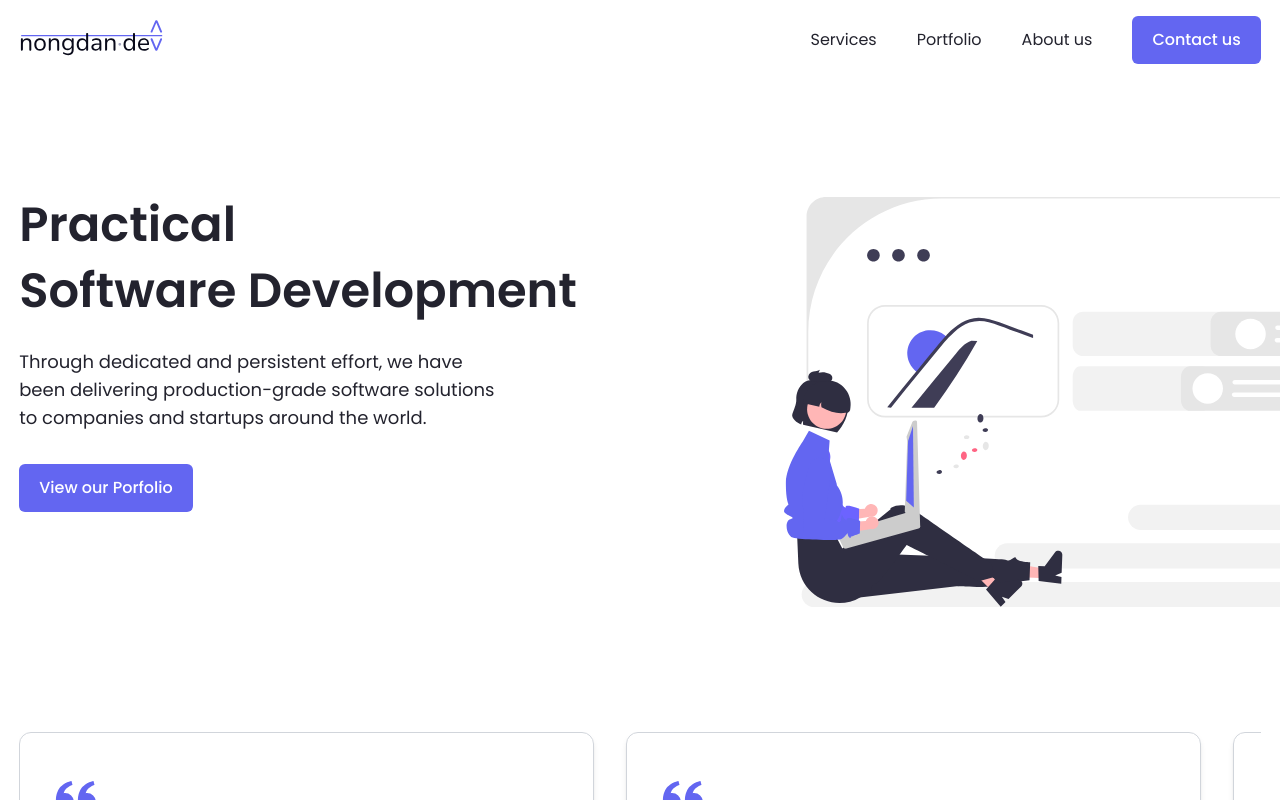
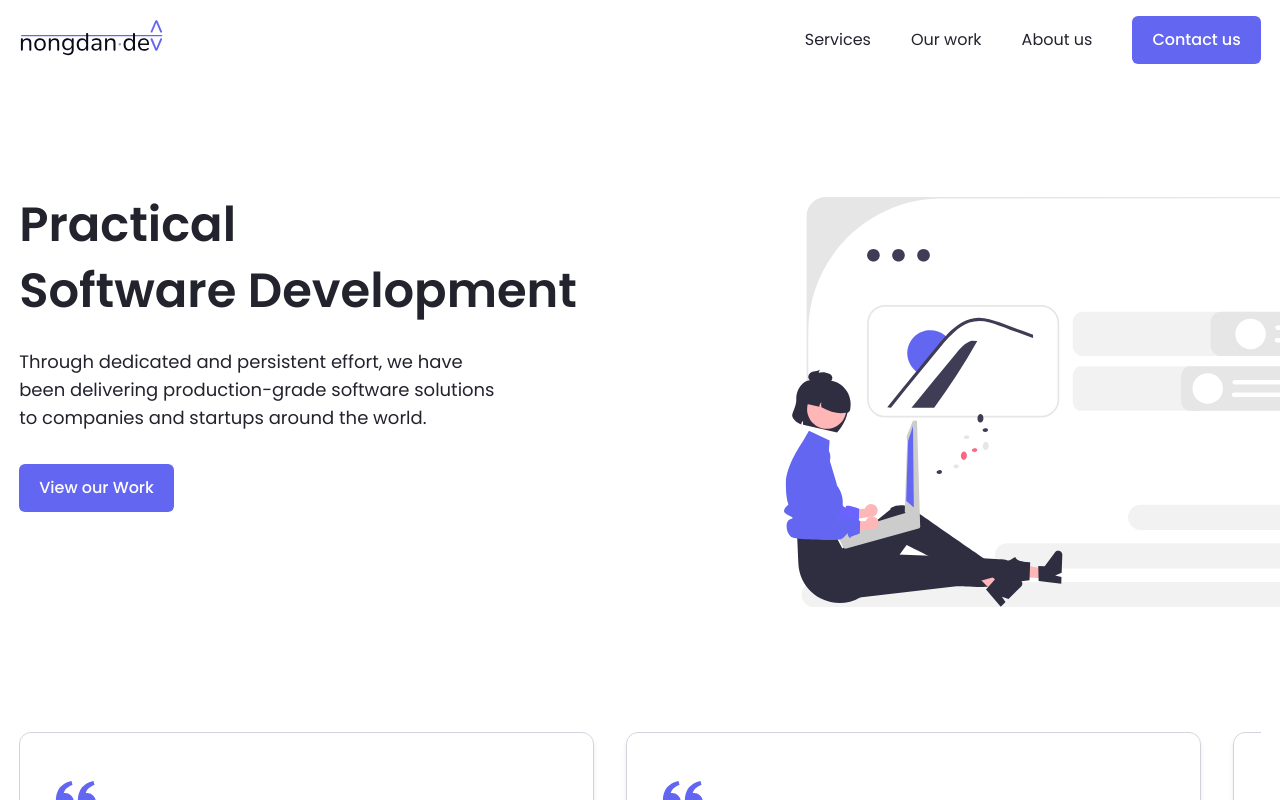
Before and after one commit to nongdan-dev/website, a React (Vite) app: page / in a window 1280 px wide. Shown: the top 800 px of the page. Built offline with nearby package versions, Linux system fonts and the light colour scheme.

Commit message:
Update button labels

```diff
--- a/src/layout/Header.tsx
+++ b/src/layout/Header.tsx
@@ -53,11 +53,8 @@ function Header() {
                   </Link>
                 </li>
                 <li>
-                  <Link
-                    to='/portfolio'
-                    className='flex h-full items-center px-5'
-                  >
-                    Portfolio
+                  <Link to='/work' className='flex h-full items-center px-5'>
+                    Our work
                   </Link>
                 </li>
                 <li>
--- a/src/pages/Home/Hero.tsx
+++ b/src/pages/Home/Hero.tsx
@@ -18,8 +18,8 @@ function Hero() {
             the world.
           </p>
           <Button className='mt-8' asChild>
-            <Link to='/porfolio' defaultStyle>
-              View our Porfolio
+            <Link to='/work' defaultStyle>
+              View our Work
             </Link>
           </Button>
         </div>
```
